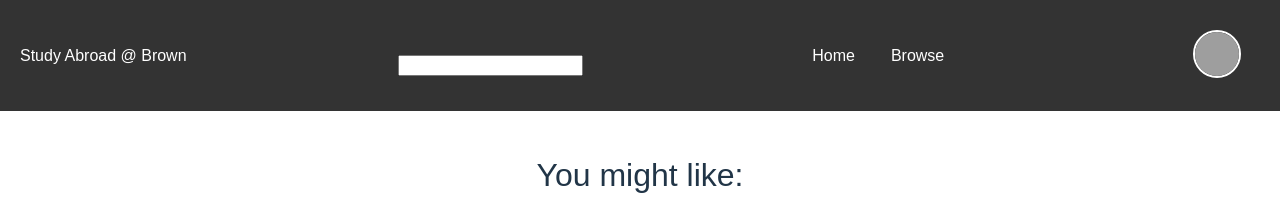
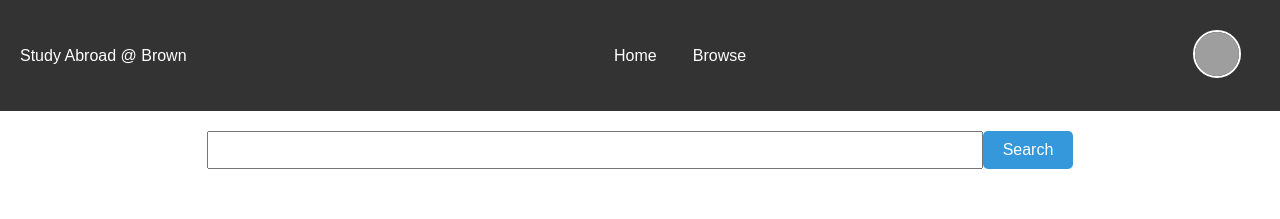
Before and after one commit to cs0320-f23/term-project-hzhan196-mgonza49-jmokkama-tngampra, a React (Vite) app in the folder front/: page / in a window 1280 px wide. Shown: the top 219 px of the page. Built offline with nearby package versions, Linux system fonts and the light colour scheme; grey boxes are pictures that could not be loaded.

Commit message:
made search bar in the middle

```diff
--- a/front/src/components/Homepage.tsx
+++ b/front/src/components/Homepage.tsx
@@ -43,13 +43,28 @@
   return totalIcons;
 }
 
+function handleSearch(){
+
+}
+
 export default function Homepage({}: UserProps) {
   return (
     <div>
       <div className="navbar-container">
-        {" "}
-        <Navbar />{" "}
+        {/* {" "} */}
+        <Navbar />
       </div>
+
+      <div className="search-container">
+          {/* <input type="text" onChange={e => setSearchString(e.target.value)} />
+          <button className="button" onClick={handleSearch}>Search</button>
+          {notFound && <p> Movie not found </p>} */}
+
+
+            <input type="text" id="searchInput" className="search-input"/>
+            <button className="button" onClick={handleSearch}> Search </button>
+
+          </div>
 
       <div>
         <div className="main">You might like:</div>
--- a/front/src/components/Navbar.tsx
+++ b/front/src/components/Navbar.tsx
@@ -23,10 +23,7 @@
               Study Abroad @ Brown
             </div>
           </div>
-          <div className="search-container">
-            <input type="text" id="searchInput" />
-            {/* <button onclick="toggleSearch()"/> */}
-          </div>
+
 
           {/* "hidden sm:ml-6 sm:block" */}
           <div className="">
--- a/front/src/style/interface.css
+++ b/front/src/style/interface.css
@@ -48,6 +48,10 @@
   display: flex;
   justify-content: center;
   margin-top: 20px;
+}
+
+.search-input{
+  width: 60%;
 }
 
 #searchOverlay {
```
